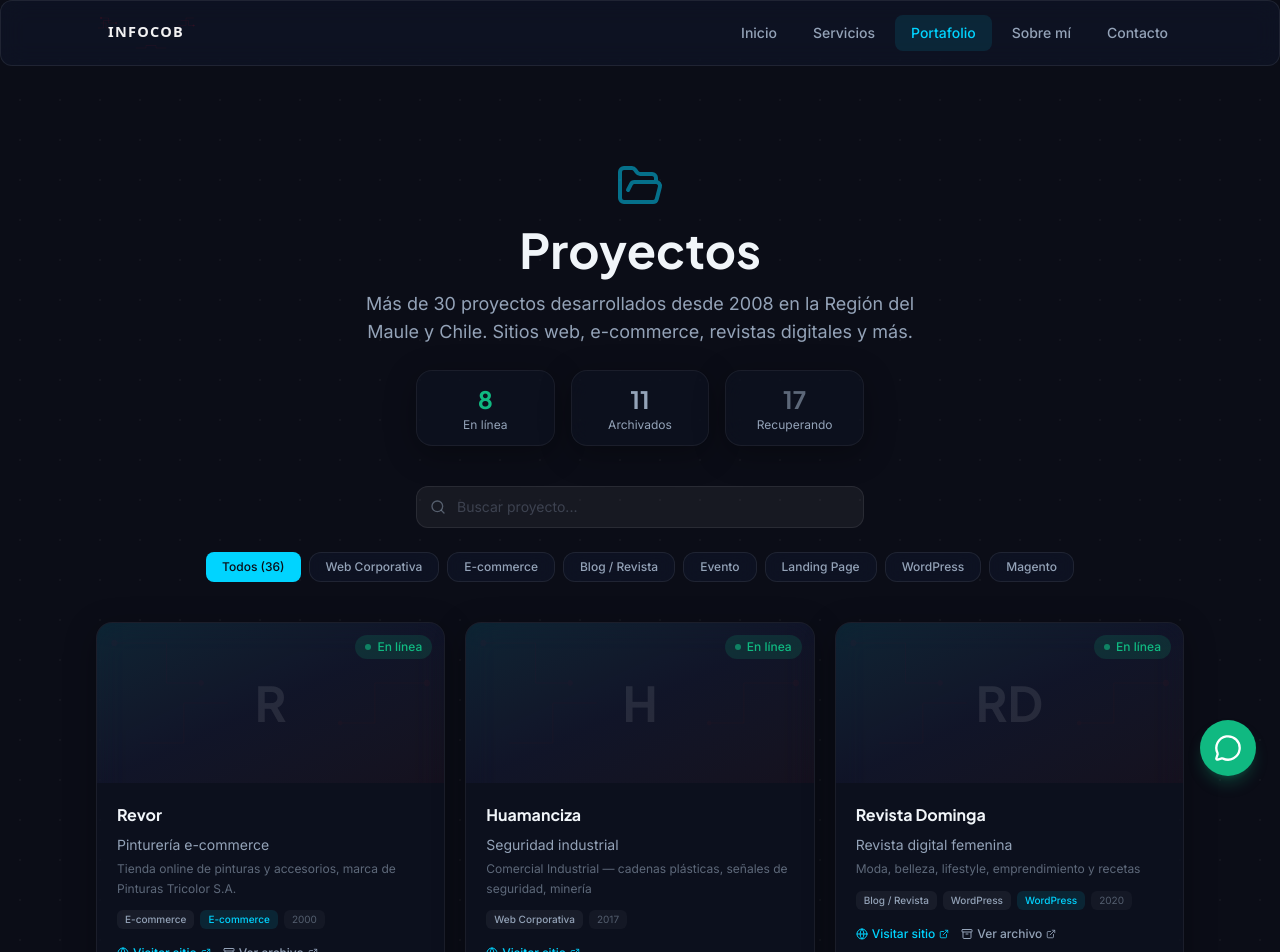
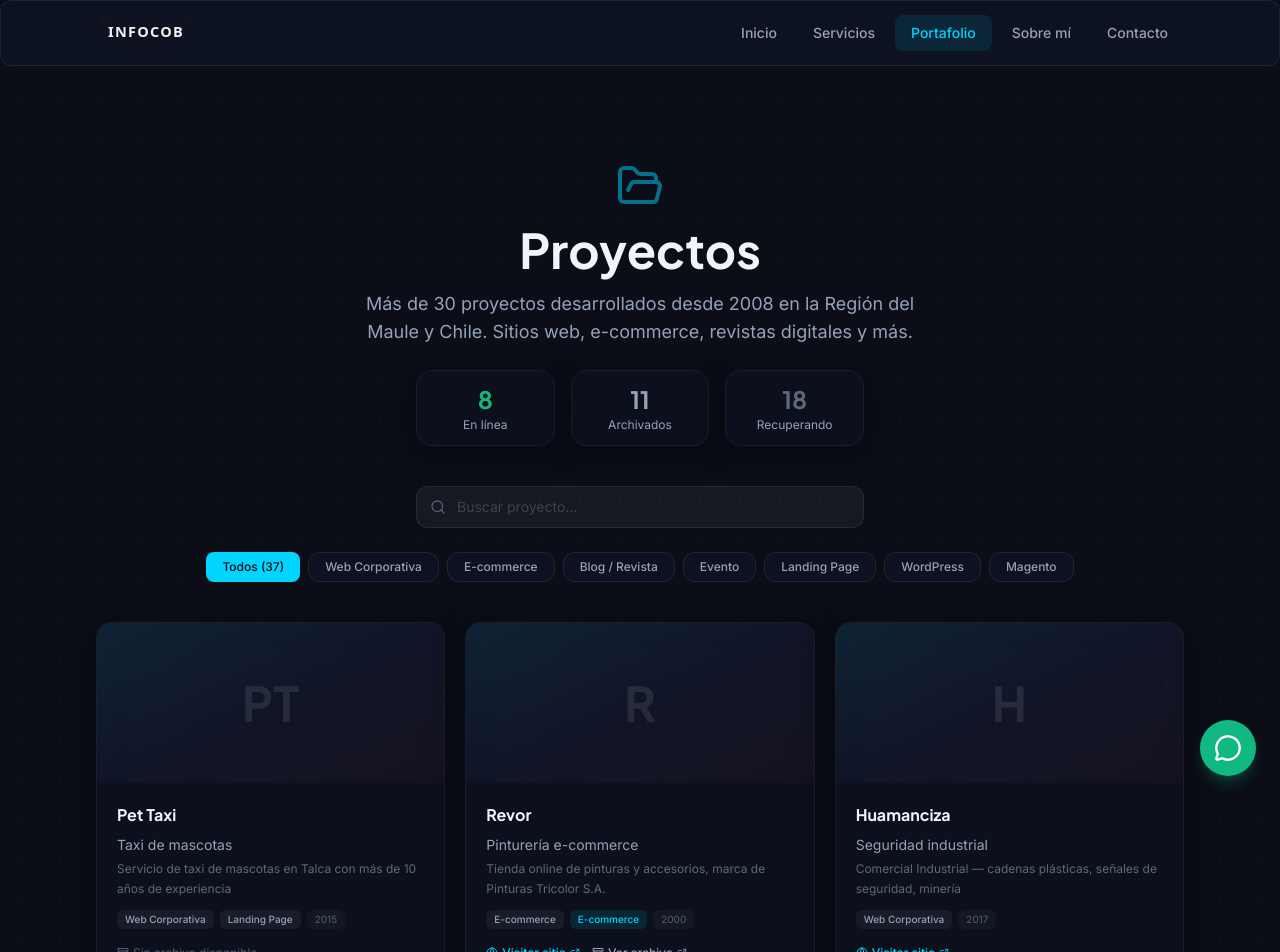
Before and after one commit to superdandi/infocob, a Next.js app: page /infocob/portafolio in a window 1280 px wide. Shown: the top 952 px of the page. Built offline with nearby package versions, Linux system fonts and the light colour scheme.

Commit message:
feat: add project image support and add Pet Taxi to portfolio

```diff
--- a/src/components/PortfolioGrid.tsx
+++ b/src/components/PortfolioGrid.tsx
@@ -20,9 +20,30 @@ function getInitials(name: string): string {
     .toUpperCase();
 }
 
+function ImagePlaceholder({ name }: { name: string }) {
+  const initials = getInitials(name);
+  return (
+    <div className="relative h-40 bg-gradient-to-br from-accent/10 via-accent-secondary/5 to-brand/5 flex items-center justify-center overflow-hidden">
+      <span className="font-heading text-5xl font-bold text-text/10 select-none">
+        {initials}
+      </span>
+      <svg className="absolute inset-0 w-full h-full opacity-[0.04]" viewBox="0 0 400 160" preserveAspectRatio="none">
+        <g stroke="#ba112a" strokeWidth="1" fill="none" strokeLinecap="round">
+          <path d="M20 20 L80 20 L80 60 L120 60" />
+          <path d="M280 100 L320 100 L320 60 L380 60" />
+          <path d="M50 120 L100 120 L100 80 L150 80" />
+          <circle cx="20" cy="20" r="3" fill="#ba112a" />
+          <circle cx="120" cy="60" r="2.5" fill="#ba112a" />
+          <circle cx="280" cy="100" r="2" fill="#ba112a" />
+          <circle cx="380" cy="60" r="3" fill="#ba112a" />
+        </g>
+      </svg>
+    </div>
+  );
+}
+
 function ProjectCard({ project }: { project: Project }) {
   const status = statusConfig[project.status];
-  const initials = getInitials(project.name);
   const hasArchive = project.waybackTimestamp && project.domain;
   const isActive = project.status === "active" && project.domain;
 
@@ -34,30 +55,23 @@ function ProjectCard({ project }: { project: Project }) {
         status.hover
       )}
     >
-      {/* Placeholder visual con iniciales */}
-      <div className="relative h-40 bg-gradient-to-br from-accent/10 via-accent-secondary/5 to-brand/5 flex items-center justify-center overflow-hidden">
-        <span className="font-heading text-5xl font-bold text-text/10 select-none">
-          {initials}
-        </span>
-        {/* Circuit decoration */}
-        <svg className="absolute inset-0 w-full h-full opacity-[0.04]" viewBox="0 0 400 160" preserveAspectRatio="none">
-          <g stroke="#ba112a" strokeWidth="1" fill="none" strokeLinecap="round">
-            <path d="M20 20 L80 20 L80 60 L120 60" />
-            <path d="M280 100 L320 100 L320 60 L380 60" />
-            <path d="M50 120 L100 120 L100 80 L150 80" />
-            <circle cx="20" cy="20" r="3" fill="#ba112a" />
-            <circle cx="120" cy="60" r="2.5" fill="#ba112a" />
-            <circle cx="280" cy="100" r="2" fill="#ba112a" />
-            <circle cx="380" cy="60" r="3" fill="#ba112a" />
-          </g>
-        </svg>
+      {project.image ? (
+        <div className="relative h-40 overflow-hidden">
+          <img
+            src={project.image}
+            alt={project.name}
+            className="w-full h-full object-cover transition-transform duration-500 group-hover:scale-105"
+          />
           {isActive && (
-          <div className="absolute top-3 right-3 flex items-center gap-1.5 px-2.5 py-1 rounded-full bg-success/15 text-success text-xs font-medium">
+            <div className="absolute top-3 right-3 flex items-center gap-1.5 px-2.5 py-1 rounded-full bg-success/15 text-success text-xs font-medium backdrop-blur-sm">
               <span className="w-1.5 h-1.5 rounded-full bg-success animate-pulse" />
               En línea
             </div>
           )}
         </div>
+      ) : (
+        <ImagePlaceholder name={project.name} />
+      )}
 
       <div className="p-5">
         <div className="flex items-start justify-between mb-2">
--- a/src/data/portfolio.ts
+++ b/src/data/portfolio.ts
@@ -16,6 +16,7 @@ export interface Project {
   status: ProjectStatus;
   category: ProjectCategory[];
   stack?: string[];
+  image?: string;
   waybackTimestamp?: string;
   year?: string;
 }
@@ -31,6 +32,15 @@ export const categories: { value: ProjectCategory; label: string }[] = [
 ];
 
 export const projects: Project[] = [
+  {
+    name: "Pet Taxi",
+    domain: "pettaxi.cl",
+    rubro: "Taxi de mascotas",
+    description: "Servicio de taxi de mascotas en Talca con más de 10 años de experiencia",
+    status: "unknown",
+    category: ["web-corporativa", "landing"],
+    year: "2015",
+  },
   {
     name: "Revor",
     domain: "revor.cl",
```
Lines whose indentation alone changed are shown as unchanged.
